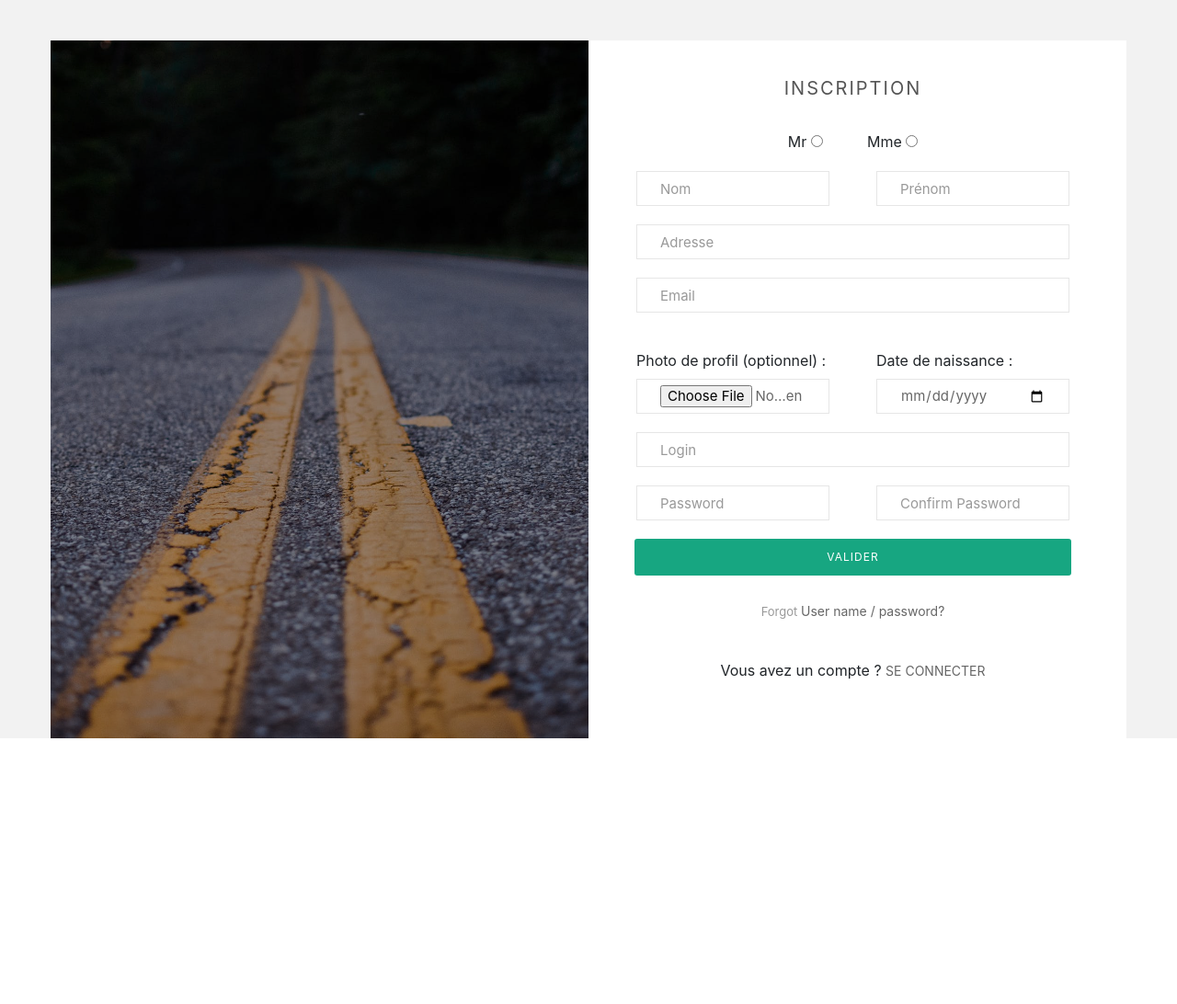
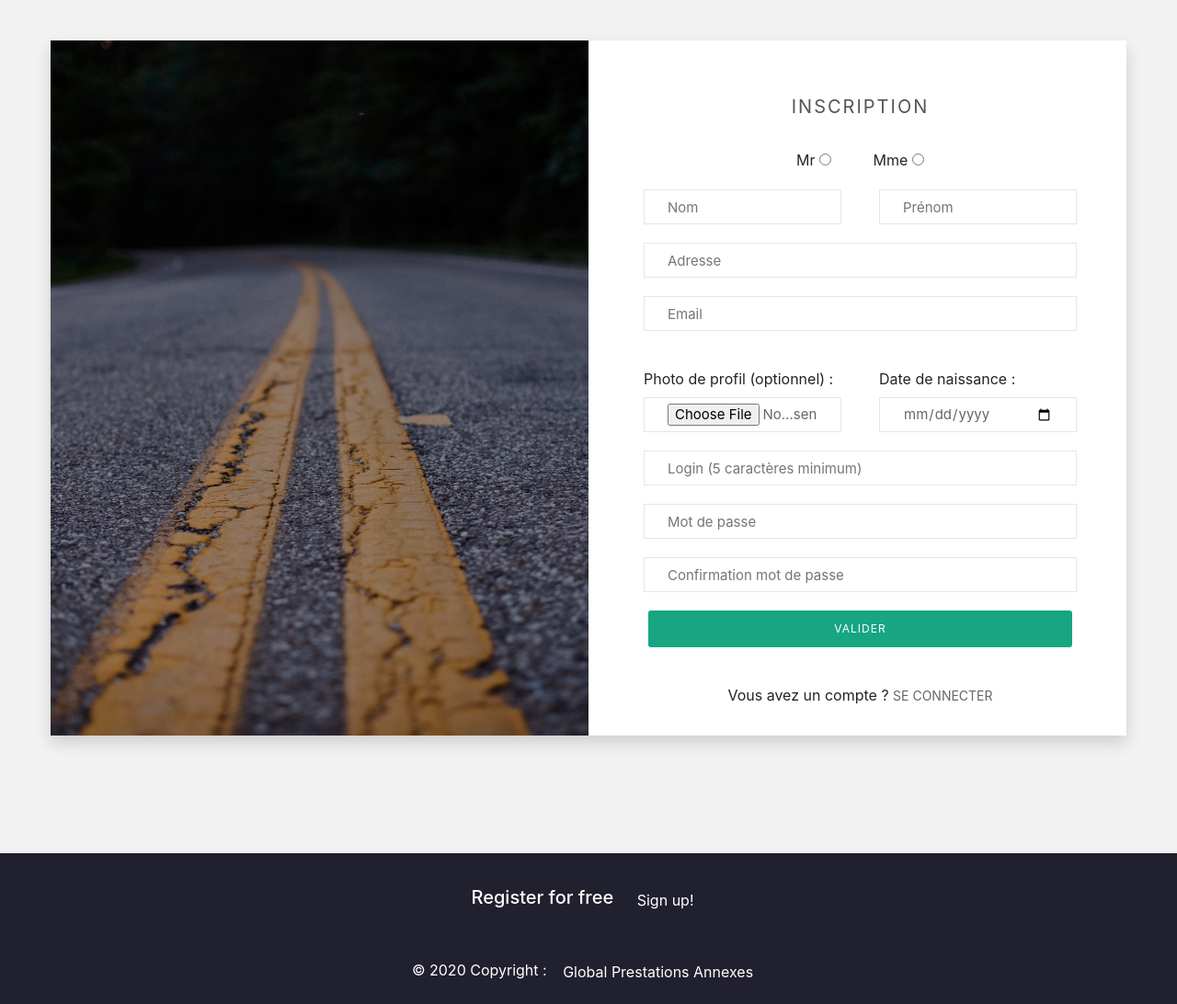
Before and after one commit to adrien-gonzalez/GPA, a PHP site: page /sources/inscription.php in a window 1280 px wide. Shown: the part 56-1148 px from the top of the page at 92% size. Before the commit the page ends 859 px from the top, so only its background shows below. Run offline with PHP 8.4, Linux system fonts and the light colour scheme; some libraries are stand-ins or nearby versions.

Commit message:
Inscription finie + modif css

```diff
--- a/css/formulaire/form.css
+++ b/css/formulaire/form.css
@@ -57,7 +57,7 @@
   border-color: transparent !important;
 }
 
-.limiter input::-webkit-input-placeholder { color: #999999;}
+/*.limiter input::-webkit-input-placeholder { color: #999999;}
 .limiter input:-moz-placeholder { color: #999999;}
 .limiter input::-moz-placeholder { color: #999999;}
 .limiter input:-ms-input-placeholder { color: #999999;}
@@ -65,7 +65,7 @@
 .limiter textarea::-webkit-input-placeholder { color: #999999;}
 .limiter textarea:-moz-placeholder { color: #999999;}
 .limiter textarea::-moz-placeholder { color: #999999;}
-.limiter textarea:-ms-input-placeholder { color: #999999;}
+.limiter textarea:-ms-input-placeholder { color: #999999;}*/
 
 /*---------------------------------------------*/
 .limiter button {
@@ -152,6 +152,7 @@
   align-items: stretch;
   flex-direction: row-reverse;
 
+
 }
 
 /*==================================================================
@@ -192,7 +193,7 @@
   flex-direction: column;
   align-items: center;
   flex-wrap: wrap;
-  padding: 40px 60px 45px 50px;
+  padding: 60px 64px 15px 60px
 
 }
 
@@ -218,7 +219,6 @@
   position: relative;
   border: 1px solid #e6e6e6;
   height: 38px;
-
 }
 
 .rs1-wrap-input100{
@@ -233,7 +233,7 @@
 }
 
 
-.input100 {
+.input100, .input100-2 {
   display: block;
   width: 100%;
   background: transparent;
@@ -244,7 +244,7 @@
 }
 
 input.input100 {
-  height: 25px;
+  height: 100%;
 }
 
 /*---------------------------------------------*/
@@ -307,7 +307,7 @@ input.input100 {
   align-items: center;
   padding: 0 20px;
   width: 100%;
-  height: 50px;
+  height: 40px;
   border-radius: 3px;
   background: #17A681;;
   font-size: 12px;
@@ -324,6 +324,7 @@ input.input100 {
 
 .login100-form-btn:hover {
   background: #0D836E;
+  cursor: pointer;
 }
 
 
@@ -441,6 +442,7 @@ input.input100 {
 .m-b-20 {margin-bottom: 20px;}
 .m-b-40 {margin-bottom: 40px;}
 .m-t-100 {margin-top: 100px;}
+.m-t-40 {margin-top: 40px;}
 .p-b-34 {padding-bottom: 34px;}
 .p-b-100 {padding-bottom: 100px;}
 .p-t-27 {padding-top: 27px;}
@@ -462,7 +464,6 @@ input.input100 {
   flex-direction: row;
 }
 
-
 .taille1{
 
   width: 471px;
@@ -470,5 +471,16 @@ input.input100 {
 
 .taille2{
 
-  width: 210px;
+  width: 215px;
 }
+
+path{
+
+  color : #C0392B;
+  cursor: pointer;
+}
+
+svg{
+  margin-left: -15%;
+  cursor: pointer
+}
--- a/css/style.css
+++ b/css/style.css
@@ -222,3 +222,35 @@ span.choose {
 .dropdown2 .dropdown2-menu li:active {
     background-color: #e2e2e2
 }
+
+
+footer{
+
+  background-color: #21202E;
+  color: white;
+  margin-top: 10%;
+}
+
+footer a{
+
+  text-decoration: none;
+  color: white;
+}
+
+
+
+.green{
+
+  background-color: #17A681;
+  color: rgba(255,255,255);
+  transition: 0.2s;
+  border: none;
+}
+
+.green:hover{
+
+  background-color: #0D836E;
+}
+.green:focus{
+  outline: 0;
+}
--- a/index.php
+++ b/index.php
@@ -4,8 +4,8 @@
 		<meta charset="UTF-8">
 		<meta name="viewport" content="width=device-width, initial-scale=0.7">
 		<!-- CSS -->
+		<link rel="stylesheet" href="https://stackpath.bootstrapcdn.com/bootstrap/4.1.3/css/bootstrap.min.css" integrity="sha384-MCw98/SFnGE8fJT3GXwEOngsV7Zt27NXFoaoApmYm81iuXoPkFOJwJ8ERdknLPMO" crossorigin="anonymous">
 		<link href="css/style.css" rel="stylesheet">
-		<link rel="stylesheet" href="https://stackpath.bootstrapcdn.com/bootstrap/4.1.3/css/bootstrap.min.css" integrity="sha384-MCw98/SFnGE8fJT3GXwEOngsV7Zt27NXFoaoApmYm81iuXoPkFOJwJ8ERdknLPMO" crossorigin="anonymous">
 		<!--===============================================================================================-->
 		<!-- JQUERY -->
 		<script src="https://ajax.googleapis.com/ajax/libs/jquery/3.1.0/jquery.min.js"></script>
--- /dev/null
+++ b/sources/footer.php
@@ -0,0 +1,26 @@
+<footer class="page-footer font-small pt-4">
+
+  <!-- Footer Elements -->
+  <div class="container">
+
+    <!-- Call to action -->
+    <ul class="list-unstyled list-inline text-center py-2">
+      <li class="list-inline-item">
+        <h5 class="mb-1">Register for free</h5>
+      </li>
+      <li class="list-inline-item">
+        <a href="" class="btn btn-outline-white btn-rounded">Sign up!</a>
+      </li>
+    </ul>
+    <!-- Call to action -->
+
+  </div>
+  <!-- Footer Elements -->
+
+  <!-- Copyright -->
+  <div class="footer-copyright text-center py-3">© 2020 Copyright :
+    <a href="http://global-pa.fr/" class="btn btn-outline-white btn-rounded">Global Prestations Annexes</a>
+  </div>
+  <!-- Copyright -->
+
+</footer>
--- a/sources/header.php
+++ b/sources/header.php
@@ -9,7 +9,7 @@ define('ma_courante', preg_replace($reg, '$2', $url)); ?>
 <header>
 <nav class="navbar navbar-expand-lg navbar-dark fixed-top" id="mainNav">
     <div class="container">
-    	<button class="navbar-toggler navbar-toggler-right" type="button" data-toggle="collapse" data-target="#navbarResponsive" aria-controls="navbarResponsive" aria-expanded="false" aria-label="Toggle navigation">
+    	<button class="green  navbar-toggler navbar-toggler-right" type="button" data-toggle="collapse" data-target="#navbarResponsive" aria-controls="navbarResponsive" aria-expanded="false" aria-label="Toggle navigation">
       		<span class="navbar-toggler-icon"></span>
       	</button>
 	    <div class="collapse navbar-collapse" id="navbarResponsive">
--- a/sources/inscription.php
+++ b/sources/inscription.php
@@ -4,108 +4,106 @@
 		<meta charset="UTF-8">
 		<meta name="viewport" content="width=device-width, initial-scale=0.7">
 		<!-- CSS -->
+		<link rel="stylesheet" href="https://stackpath.bootstrapcdn.com/bootstrap/4.1.3/css/bootstrap.min.css" integrity="sha384-MCw98/SFnGE8fJT3GXwEOngsV7Zt27NXFoaoApmYm81iuXoPkFOJwJ8ERdknLPMO" crossorigin="anonymous">
+		<link rel="stylesheet" type="text/css" href="../css/formulaire/form.css">
 		<link href="../css/style.css" rel="stylesheet">
-		<link rel="stylesheet" type="text/css" href="../css/formulaire/form.css">
-		<link rel="stylesheet" href="https://stackpath.bootstrapcdn.com/bootstrap/4.1.3/css/bootstrap.min.css" integrity="sha384-MCw98/SFnGE8fJT3GXwEOngsV7Zt27NXFoaoApmYm81iuXoPkFOJwJ8ERdknLPMO" crossorigin="anonymous">
 		<!--===============================================================================================-->
 		<!-- JQUERY -->
 		<script src="https://ajax.googleapis.com/ajax/libs/jquery/3.1.0/jquery.min.js"></script>
 		<!-- MON SCRIPT -->
-		<script type="text/javascript" src="../js/log/connexion.js"></script>
+		<script type="text/javascript" src="../js/log/inscription.js"></script>
 		<!-- BOOTSTRAP -->
 		<script src="https://cdnjs.cloudflare.com/ajax/libs/popper.js/1.14.3/umd/popper.min.js" integrity="sha384-ZMP7rVo3mIykV+2+9J3UJ46jBk0WLaUAdn689aCwoqbBJiSnjAK/l8WvCWPIPm49" crossorigin="anonymous"></script>
 		<script src="https://stackpath.bootstrapcdn.com/bootstrap/4.1.3/js/bootstrap.min.js" integrity="sha384-ChfqqxuZUCnJSK3+MXmPNIyE6ZbWh2IMqE241rYiqJxyMiZ6OW/JmZQ5stwEULTy" crossorigin="anonymous"></script>
+		<script type="text/javascript" src="https://unpkg.com/@popperjs/core@2"></script>
 		<!--===============================================================================================-->
 	</head>
 
 <body id="test" class="inscription">
 
-<?php include('header.php');?>
+<?php include('header.php');
+
+date_default_timezone_set('Europe/Paris');
+$now = new DateTime();
+// MINIMUM 18 ANS
+$annee = $now->format('Y') - 18;
+$date=$now->format('m-d');
+$date_max = $annee."-".$date;
+
+?>
 
 
 <div class="limiter m-t-100">
 	<div class="container-login100">
-		<div class="wrap-login100">
+		<div class="wrap-login100 shadow">
 			<form class="login100-form validate-form">
 				<span class="login100-form-title p-b-34">
 					Inscription
 				</span>
-				<div class="rs1-wrap-input100 validate-input m-b-20" data-validate="Type user name">
+				<div class="genre rs1-wrap-input100 validate-input m-b-20">
 					<div>
 						Mr
-						<input id="homme"  type="radio" name="genre" >
+						<input id="homme"  value="Homme" type="radio" name="genre">
 						<span class="focus-input100"></span>
 					</div>
 					<div>
 						Mme
-						<input id="femme"  type="radio" name="genre" >
+						<input id="femme"  value="Femme" type="radio" name="genre">
 						<span class="focus-input100"></span>
 					</div>
 				</div>
 				<div class="flex-row">
-					<div class="wrap-input100 rs1-wrap-input100 validate-input m-b-20 taille2" >
+					<div class="nom wrap-input100 rs1-wrap-input100 validate-input m-b-20 taille2" >
 						<input id="nom" class="input100" type="text" name="nom" placeholder="Nom">
 						<span class="focus-input100"></span>
 					</div>
-					<div class="wrap-input100 rs1-wrap-input100 validate-input m-b-20 taille2">
+					<div class="prenom wrap-input100 rs1-wrap-input100 validate-input m-b-20 taille2">
 						<input id="prenom" class="input100" type="text" name="prenom" placeholder="Prénom">
 						<span class="focus-input100"></span>
 					</div>
 				</div>
 
-				<div class="wrap-input100 rs1-wrap-input100 validate-input m-b-20 taille1">
+				<div class="adresse wrap-input100 rs1-wrap-input100 validate-input m-b-20 taille1">
 						<input id="adresse" class="input100" type="text" name="adresse" placeholder="Adresse">
 						<span class="focus-input100"></span>
 				</div>
-				<div class="wrap-input100 rs1-wrap-input100 validate-input m-b-40 taille1">
+				<div class="email wrap-input100 rs1-wrap-input100 validate-input m-b-40 taille1">
 						<input id="email" class="input100" type="email" name="email" placeholder="Email">
 						<span class="focus-input100"></span>
 				</div>
 				<div class="flex-row">
 					<div>
 						<label>Photo de profil (optionnel) :</label>
-						<div class="wrap-input100 rs1-wrap-input100 validate-input m-b-20 taille2">
-							<input class="input100" required type="file" name="fileToUpload" id="fileToUpload">
+						<div class="file wrap-input100 rs1-wrap-input100 validate-input m-b-20 taille2">
+							<input class="input100-2" type="file" name="fileToUpload" id="fileToUpload">
 							<span class="focus-input100"></span>
 						</div>
 					</div>
 					<div>
 						<label>Date de naissance :</label>
-						<div class="wrap-input100 rs1-wrap-input100 validate-input m-b-20 taille2">
-								<input id="naissance" class="input100" type="date" name="date" placeholder="Date de naissance">
+						<div class="naissance wrap-input100 rs1-wrap-input100 validate-input m-b-20 taille2">
+								<input id="naissance" class="input100-2" type="date" name="date" placeholder="Date de naissance"
+								  min="1930-01-01" max='<?php echo $date_max; ?>'>
 								<span class="focus-input100"></span>
 						</div>
 					</div>
 				</div>
-				<div class="wrap-input100 rs1-wrap-input100 validate-input m-b-20 taille1">
-						<input id="login" class="input100" type="text" name="login" placeholder="Login">
+				<div class="login wrap-input100 rs1-wrap-input100 validate-input m-b-20 taille1">
+						<input id="login" class="input100" type="text" name="login" placeholder="Login (5 caractères minimum)">
 						<span class="focus-input100"></span>
 				</div>
-
-				<div class="flex-row">
-				<div class="wrap-input100 rs1-wrap-input100 validate-input m-b-20 taille2" >
-						<input id="password1" class="input100" type="password" name="password1" placeholder="Password">
+				<div class="password1 wrap-input100 rs1-wrap-input100 validate-input m-b-20 taille1" >
+						<input id="password1" class="input100" type="password" name="password1" placeholder="Mot de passe">
 						<span class="focus-input100"></span>
 				</div>
-				<div class="wrap-input100 rs1-wrap-input100 validate-input m-b-20 taille2" >
-						<input id="password2" class="input100" type="password" name="password2" placeholder="Confirm Password">
+				<div class="password2 wrap-input100 rs1-wrap-input100 validate-input m-b-20 taille1" >
+						<input id="password2" class="input100" type="password" name="password2" placeholder="Confirmation mot de passe">
 						<span class="focus-input100"></span>
 				</div>
+				<div class="container-login100-form-btn">
+					<input type="button" id="validate_register" class="login100-form-btn" value="Valider">
 				</div>
-				<div class="container-login100-form-btn">
-					<button class="login100-form-btn">
-						Valider
-					</button>
-				</div>
-				<div class="w-full text-center p-t-27 m-b-40">
-					<span class="txt1">
-						Forgot
-					</span>
-					<a href="#" class="txt2">
-						User name / password?
-					</a>
-				</div>
-				<div class="w-full text-center">
+				<div class="text-center m-t-40">
 					Vous avez un compte ?
 					<a href="connexion.php" class="txt3">
 						Se connecter
@@ -118,6 +116,7 @@
 	</div>
 </div>
 
+<?php include('footer.php'); ?>
 </body>
 
 </html>
```
Also changed, not shown: fonctions/config.php (added, +11 -0 lines), fonctions/fonction_inscription.php (added, +95 -0 lines), js/log/inscription.js (added, +129 -0 lines).
